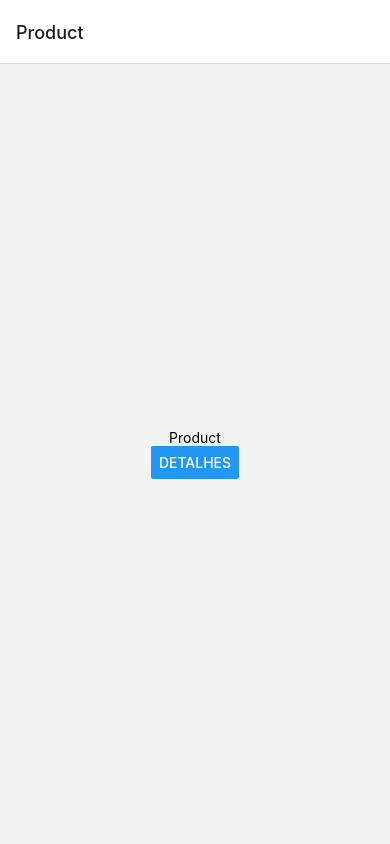
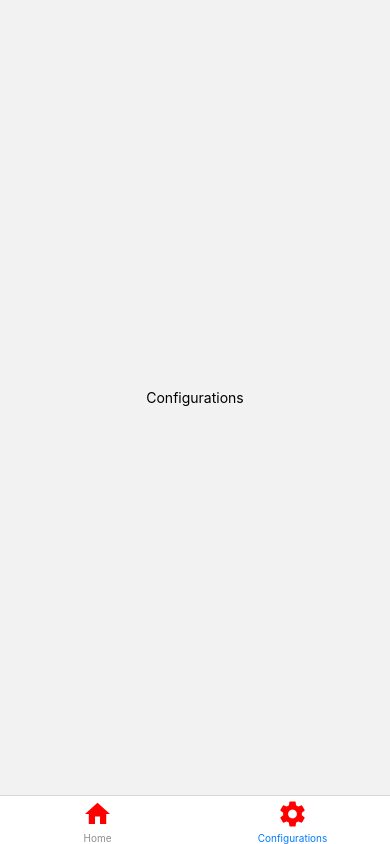
Before and after one commit to rafaelkasper/react-navigation-exemplo, a React Native app: screen /Configurations in a window 390 px wide. Built offline with nearby package versions, Linux system fonts and the light colour scheme.

Commit message:
Add Tab Navigator

```diff
--- a/package.json
+++ b/package.json
@@ -9,6 +9,7 @@
     "web": "expo start --web"
   },
   "dependencies": {
+    "@react-navigation/bottom-tabs": "^6.5.12",
     "@react-navigation/native": "^6.1.10",
     "@react-navigation/native-stack": "^6.9.18",
     "expo": "~50.0.7",
--- a/src/routes/index.tsx
+++ b/src/routes/index.tsx
@@ -1,9 +1,9 @@
 import { NavigationContainer } from "@react-navigation/native";
-import { StackRoutes } from "./stack.routes";
+import { TabRoutes } from "./tab.routes";
 export const Routes = () => {
   return (
     <NavigationContainer>
-      <StackRoutes />
+      <TabRoutes />
     </NavigationContainer>
   );
 };
--- a/src/routes/stack.routes.tsx
+++ b/src/routes/stack.routes.tsx
@@ -7,7 +7,7 @@ const Stack = createNativeStackNavigator<StackParamList>();
 
 export const StackRoutes = () => {
   return (
-    <Stack.Navigator>
+    <Stack.Navigator screenOptions={{ headerShown: false }}>
       <Stack.Screen name="Product" component={Product} />
       <Stack.Screen name="Details" component={Details} />
     </Stack.Navigator>
--- /dev/null
+++ b/src/routes/tab.routes.tsx
@@ -0,0 +1,29 @@
+import { createBottomTabNavigator } from "@react-navigation/bottom-tabs";
+import { StackRoutes } from "./stack.routes";
+import { MaterialIcons } from "@expo/vector-icons";
+import Configurations from "../screens/Configurations";
+
+const Tab = createBottomTabNavigator();
+
+export const TabRoutes = () => {
+  return (
+    <Tab.Navigator screenOptions={{ headerShown: false }}>
+      <Tab.Screen
+        name="Home"
+        component={StackRoutes}
+        options={{
+          tabBarIcon: () => <MaterialIcons name="home" size={30} color="red" />,
+        }}
+      />
+      <Tab.Screen
+        name="Configurations"
+        component={Configurations}
+        options={{
+          tabBarIcon: () => (
+            <MaterialIcons name="settings" size={30} color="red" />
+          ),
+        }}
+      />
+    </Tab.Navigator>
+  );
+};
--- /dev/null
+++ b/src/screens/Configurations.tsx
@@ -0,0 +1,19 @@
+import { View, Text, StyleSheet } from "react-native";
+
+const Configurations = () => {
+  return (
+    <View style={styles.container}>
+      <Text>Configurations</Text>
+    </View>
+  );
+};
+
+const styles = StyleSheet.create({
+  container: {
+    flex: 1,
+    justifyContent: "center",
+    alignItems: "center",
+  },
+});
+
+export default Configurations;
```
Also changed, not shown: 1 other file (tests, documents, lock files or other folders).
